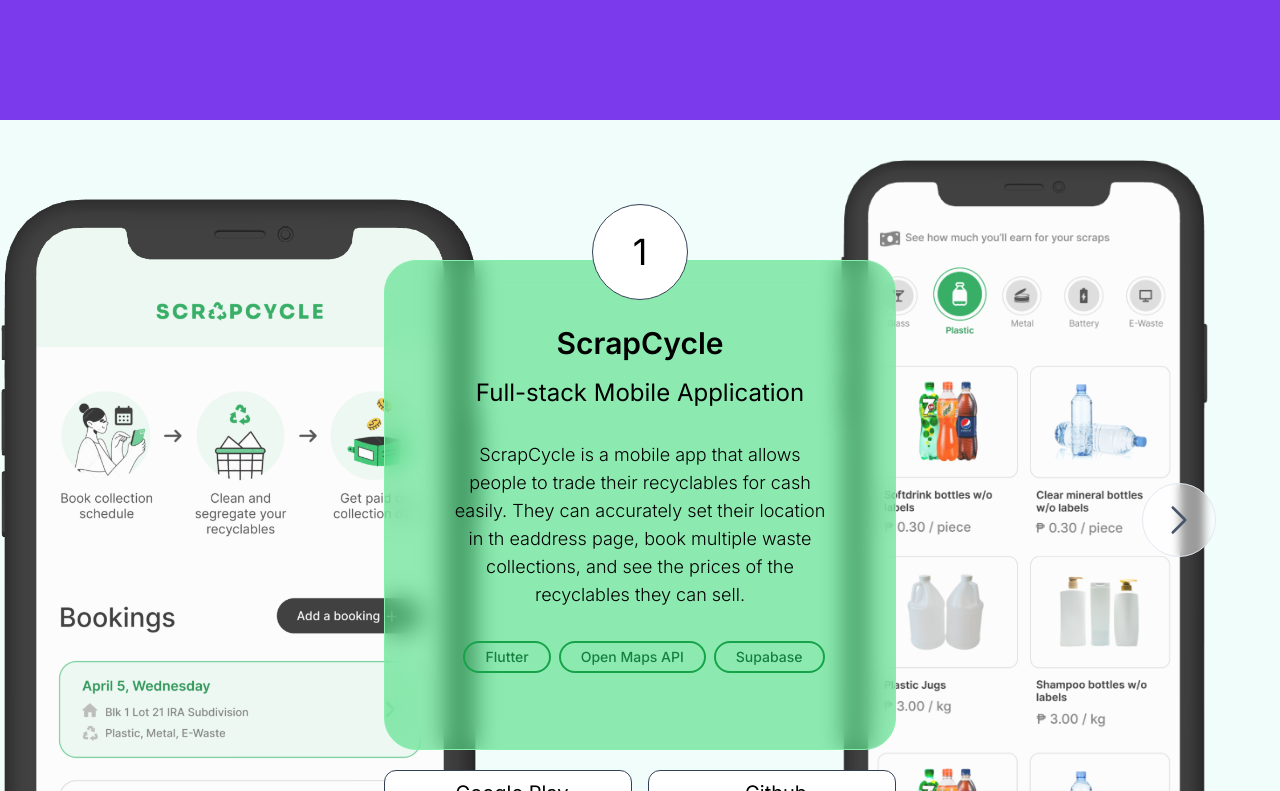
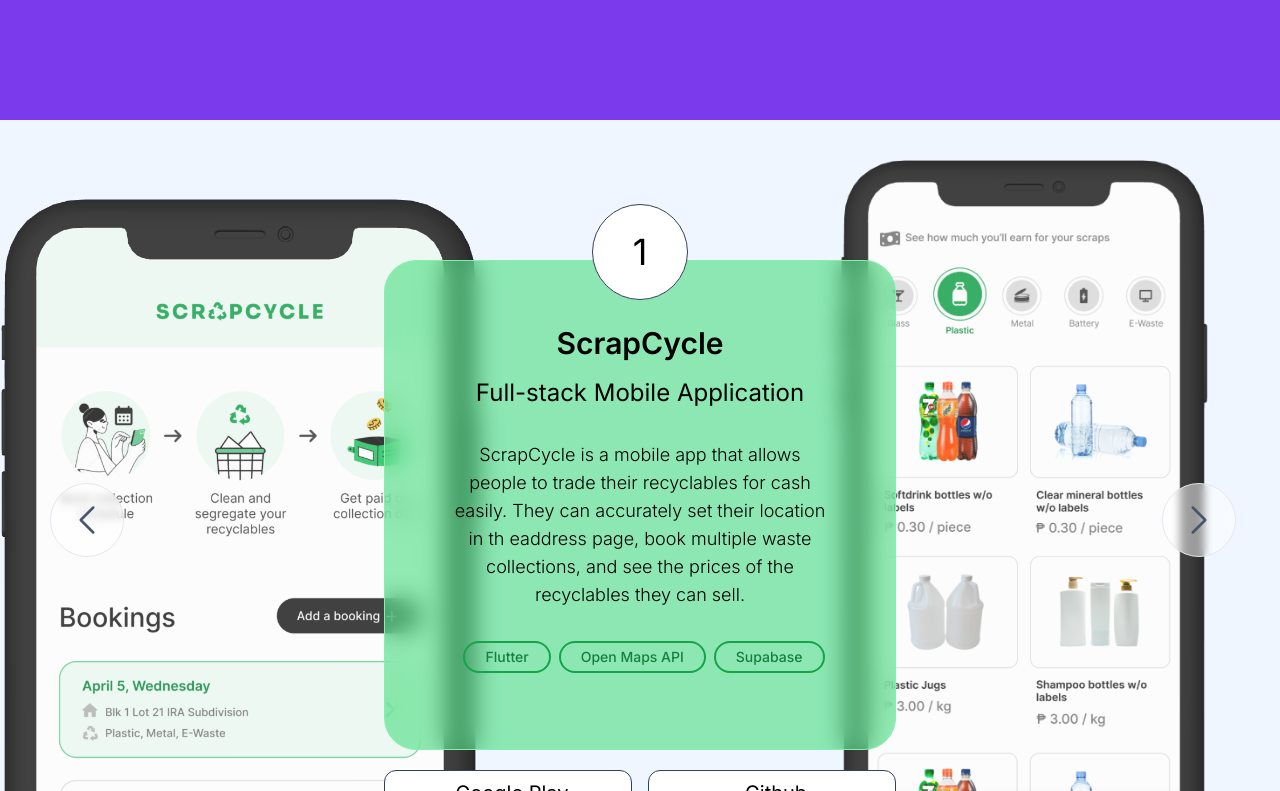
Before and after one commit to bibmode/portfolio, a Next.js app: page / in a window 1280 px wide. Shown: the part 1529-2320 px from the top of the page. Built offline with nearby package versions, Linux system fonts and the light colour scheme.

Commit message:
fix double scrolling in projects carousel

```diff
--- a/src/components/project-sections/gravitea.tsx
+++ b/src/components/project-sections/gravitea.tsx
@@ -17,6 +17,7 @@
             changeProject(3);
           }
         }}
+        partialVisibility={true}
       >
         <ProjectDetails
           entryNumber={4}
--- a/src/components/project-sections/rdplines.tsx
+++ b/src/components/project-sections/rdplines.tsx
@@ -17,6 +17,7 @@
             changeProject(1);
           }
         }}
+        partialVisibility={true}
       >
         <ProjectDetails
           entryNumber={2}
--- a/src/components/project-sections/scrapcycle.tsx
+++ b/src/components/project-sections/scrapcycle.tsx
@@ -17,6 +17,7 @@
             changeProject(0);
           }
         }}
+        partialVisibility={true}
       >
         <ProjectDetails
           entryNumber={1}
--- a/src/components/project-sections/scrapper.tsx
+++ b/src/components/project-sections/scrapper.tsx
@@ -17,6 +17,7 @@
             changeProject(2);
           }
         }}
+        partialVisibility={true}
       >
         <ProjectDetails
           entryNumber={3}
--- a/src/components/projects-carousel.tsx
+++ b/src/components/projects-carousel.tsx
@@ -1,6 +1,12 @@
 import { ChevronRightIcon, ChevronLeftIcon } from "@heroicons/react/24/outline";
 import ScrapCycle from "./project-sections/scrapcycle";
-import { MutableRefObject, useContext, useRef, useState } from "react";
+import {
+  MutableRefObject,
+  useContext,
+  useEffect,
+  useRef,
+  useState,
+} from "react";
 import RdpLines from "./project-sections/rdplines";
 import Scrapper from "./project-sections/scrapper";
 import Gravitea from "./project-sections/gravitea";
@@ -18,6 +24,10 @@
   const rdpLinesRef = useRef<HTMLDivElement>(null);
   const scrapperRef = useRef<HTMLDivElement>(null);
   const graviteaRef = useRef<HTMLDivElement>(null);
+
+  useEffect(() => {
+    console.log(projectNumber);
+  }, [projectNumber]);
 
   const refs: React.RefObject<HTMLDivElement>[] = [
     scrapcycleRef,
@@ -47,7 +57,6 @@
   function nextProject() {
     if (projectNumber != refs.length - 1) {
       const newProjectNumber = projectNumber + 1;
-
       scrollToRef(refs[projectNumber + 1]);
       setProjectNumber(newProjectNumber);
     }
@@ -59,7 +68,6 @@
   }
 
   const changeProject = (newProjectNumber: number) => {
-    scrollToRef(refs[newProjectNumber]);
     setProjectNumber(newProjectNumber);
   };
 
@@ -91,7 +99,6 @@
         ref={containerRef}
       >
         {/* navigation */}
-
         <div
           className={`flex flex-col self-center justify-center sticky my-auto h-full w-fit z-50 left-[2vw] top-0 ${
             projectNumber == 0 && "opacity-0"
@@ -100,11 +107,11 @@
           <button
             className={`${
               projectNumber == 0 && "cursor-context-menu"
-            } bg-white/50 text-slate-600 disabled:text-slate-300 border border-slate-200 backdrop-blur-sm p-4 rounded-full flex items-center justify-center translate-x-10`}
+            } bg-white/50 text-slate-600 disabled:text-slate-300 border border-slate-200 backdrop-blur-sm p-4 rounded-full hidden md:flex items-center justify-center translate-x-0 md:translate-x-6`}
             type="button"
             onClick={() => prevProject()}
           >
-            <ChevronLeftIcon className="h-10 w-10" />
+            <ChevronLeftIcon className="h-5 md:h-10 w-5 md:w-10 " />
           </button>
         </div>
 
@@ -153,11 +160,11 @@
           <button
             className={`${
               projectNumber == 3 && "cursor-context-menu"
-            } bg-white/50 text-slate-600 disabled:text-slate-300 border border-slate-200 backdrop-blur-sm p-4 rounded-full flex items-center justify-center -translate-x-12`}
+            } bg-white/50 text-slate-600 disabled:text-slate-300 border border-slate-200 backdrop-blur-sm p-4 rounded-full hidden md:flex items-center justify-center -translate-x-7`}
             type="button"
             onClick={() => nextProject()}
           >
-            <ChevronRightIcon className="h-10 w-10" />
+            <ChevronRightIcon className="h-5 md:h-10 w-5 md:w-10" />
           </button>
         </div>
 
```
